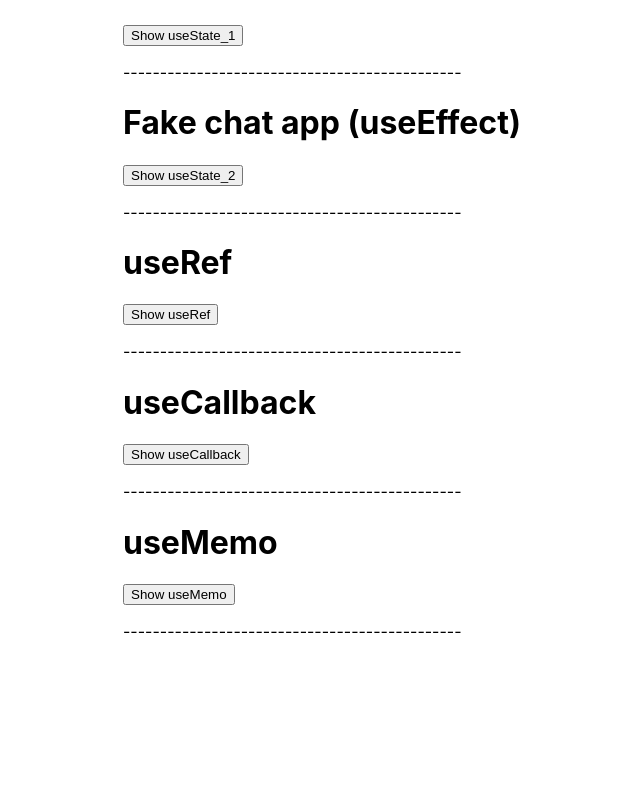
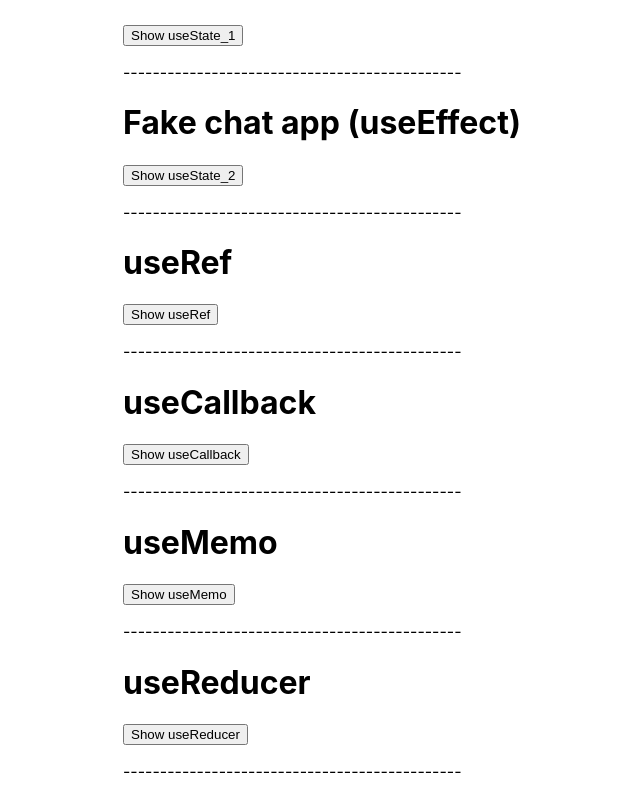
Before and after one commit to dvhuzg/reactjs-typescript, a React (Create React App) app in the folder hook/: page / in a window 1280 px wide. Shown: the part 338-1135 px from the top of the page, without its empty margins (37-677 px from the left). Before the commit the page ends 995 px from the top, so only its background shows below. Built offline with nearby package versions, Linux system fonts and the light colour scheme.

Commit message:
useReducer

```diff
--- a/hook/src/App.tsx
+++ b/hook/src/App.tsx
@@ -7,6 +7,7 @@ import _useEffect_2 from "./Excersise/_useEffect_2";
 import _useRef from "./Excersise/_useRef";
 import _useCallback from "./Excersise/_useCallback";
 import _useMemo from "./Excersise/_useMemo";
+import _useReducer from "./Excersise/_useReducer";
 function App() {
   const [showUseState, setShowUseState] = useState(false);
   const [showUseEffect, setShowUseEffect] = useState(false);
@@ -15,6 +16,7 @@ function App() {
   const [showUseRef, setShowUseRef] = useState(false);
   const [showUseCallback, setShowUseCallback] = useState(false);
   const [showUseMemo, setShowUseMemo] = useState(false);
+  const [showUseReducer, setShowUseReducer] = useState(false);
   return (
     <div className="App">
       <h1>useState</h1>
@@ -43,9 +45,7 @@ function App() {
       <p>----------------------------------------------</p>
 
       <h1>useRef</h1>
-      <button onClick={() => setShowUseRef(!showUseRef)}>
-        Show useRef
-      </button>
+      <button onClick={() => setShowUseRef(!showUseRef)}>Show useRef</button>
       {showUseRef && <_useRef />}
       <p>----------------------------------------------</p>
       <h1>useCallback</h1>
@@ -55,10 +55,14 @@ function App() {
       {showUseCallback && <_useCallback />}
       <p>----------------------------------------------</p>
       <h1>useMemo</h1>
-      <button onClick={() => setShowUseMemo(!showUseMemo)}>
-        Show useMemo
+      <button onClick={() => setShowUseMemo(!showUseMemo)}>Show useMemo</button>
+      {showUseMemo && <_useMemo />}
+      <p>----------------------------------------------</p>
+      <h1>useReducer</h1>
+      <button onClick={() => setShowUseReducer(!showUseReducer)}>
+        Show useReducer
       </button>
-      {showUseMemo && <_useMemo />}
+      {showUseReducer && <_useReducer />}
       <p>----------------------------------------------</p>
     </div>
   );
--- /dev/null
+++ b/hook/src/Excersise/_useReducer.tsx
@@ -0,0 +1,40 @@
+import { useReducer } from "react";
+// don gian hoa viec phai xu ly nhieu cac state phuc tap
+
+//1.init state = 0
+//2.action: up(count+1)/down(count-1)
+//3.reducer
+//4.dispatch
+
+//init state
+const initState = 0;
+
+//action
+const UP_ACTION = "up";
+const DOWN_ACTION = "down";
+
+//reducer
+
+const reducer = (state: number, action: string) => {
+  switch (action) {
+    case UP_ACTION:
+      return state + 1;
+    case DOWN_ACTION:
+      return state - 1;
+    default:
+      throw new Error("Nope!");
+  }
+};
+
+const _useReducer = () => {
+  const [count, dispatch] = useReducer(reducer, initState);
+  return (
+    <div>
+      <h1>{count}</h1>
+      <button onClick={() => dispatch(DOWN_ACTION)}>Down</button>
+      <button onClick={() => dispatch(UP_ACTION)}>Up</button>
+    </div>
+  );
+};
+
+export default _useReducer;
```
Also changed, not shown: 1 other file (tests, documents, lock files or other folders).
